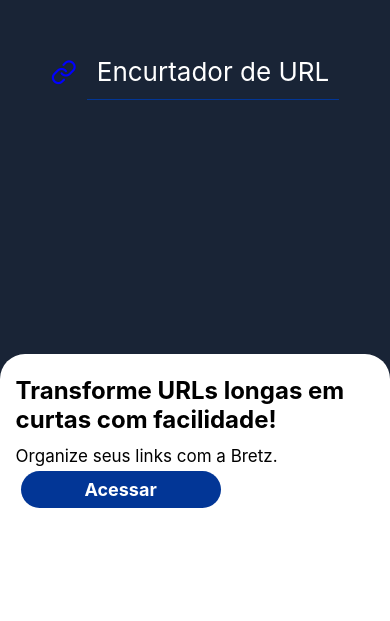
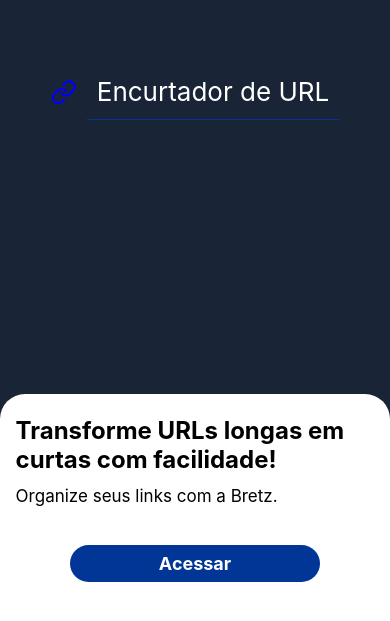
Before and after one commit to lucas-bretzke/FW7_Desafio, a React Native app: screen /Welcome in a window 390 px wide. Shown: the part 209-830 px from the top of the page. Built offline with nearby package versions, Linux system fonts and the light colour scheme.

Commit message:
feat: button is now centered

```diff
--- a/src/pages/Welcome/index.tsx
+++ b/src/pages/Welcome/index.tsx
@@ -20,11 +20,12 @@ export default function Welcome({ navigation }: WelcomeTypes) {
                 <Text style={styles.title}>Encurtador de URL</Text>
             </Animatable.View>
 
-            <Animatable.View delay={600} animation="fadeInUp" style={styles.containerForm}>
+            <Animatable.View delay={600} animation="fadeInUp" style={styles.containerBox}>
                 <Text style={styles.desc1}>Transforme URLs longas em curtas com facilidade!</Text>
                 <Text style={styles.desc2}>Organize seus links com a Bretz.</Text>
-
-                <Button text="Acessar" color="#fff" bgColor="#023696" onClick={() => navigation.navigate('Home')} width={200} />
+                <View style={styles.containerBtn}>
+                    <Button text="Acessar" color="#fff" bgColor="#023696" onClick={() => navigation.navigate('Home')} width={250} />
+                </View>
 
             </Animatable.View>
         </SafeAreaView>
--- a/src/pages/Welcome/styles.tsx
+++ b/src/pages/Welcome/styles.tsx
@@ -7,7 +7,7 @@ export default StyleSheet.create({
         backgroundColor: '#192436'
     },
     containerLogo: {
-        flex: 2,
+        flex: 2.5,
         display: 'flex',
         flexDirection: 'row',
         justifyContent: 'center',
@@ -23,7 +23,7 @@ export default StyleSheet.create({
         borderColor: '#023696',
         paddingVertical: 12,
     },
-    containerForm: {
+    containerBox: {
         flex: 1,
         backgroundColor: 'white',
         borderTopLeftRadius: 25,
@@ -40,20 +40,11 @@ export default StyleSheet.create({
     desc2: {
         fontSize:17,
     },
-    button: {
+    containerBtn: {
         position: 'absolute',
-        backgroundColor: '#023696',
-        borderRadius: 50,
-        paddingVertical: 8,
-        width: '60%',
         alignSelf: 'center',
-        bottom: '12%',
+        bottom: '20%',
         alignItems: 'center',
         justifycontent: 'center'
     },
-    buttonText: {
-        fontSize: 18,
-        color: '#fff',
-        fontWeight: 'bold'
-    }
 })
```
